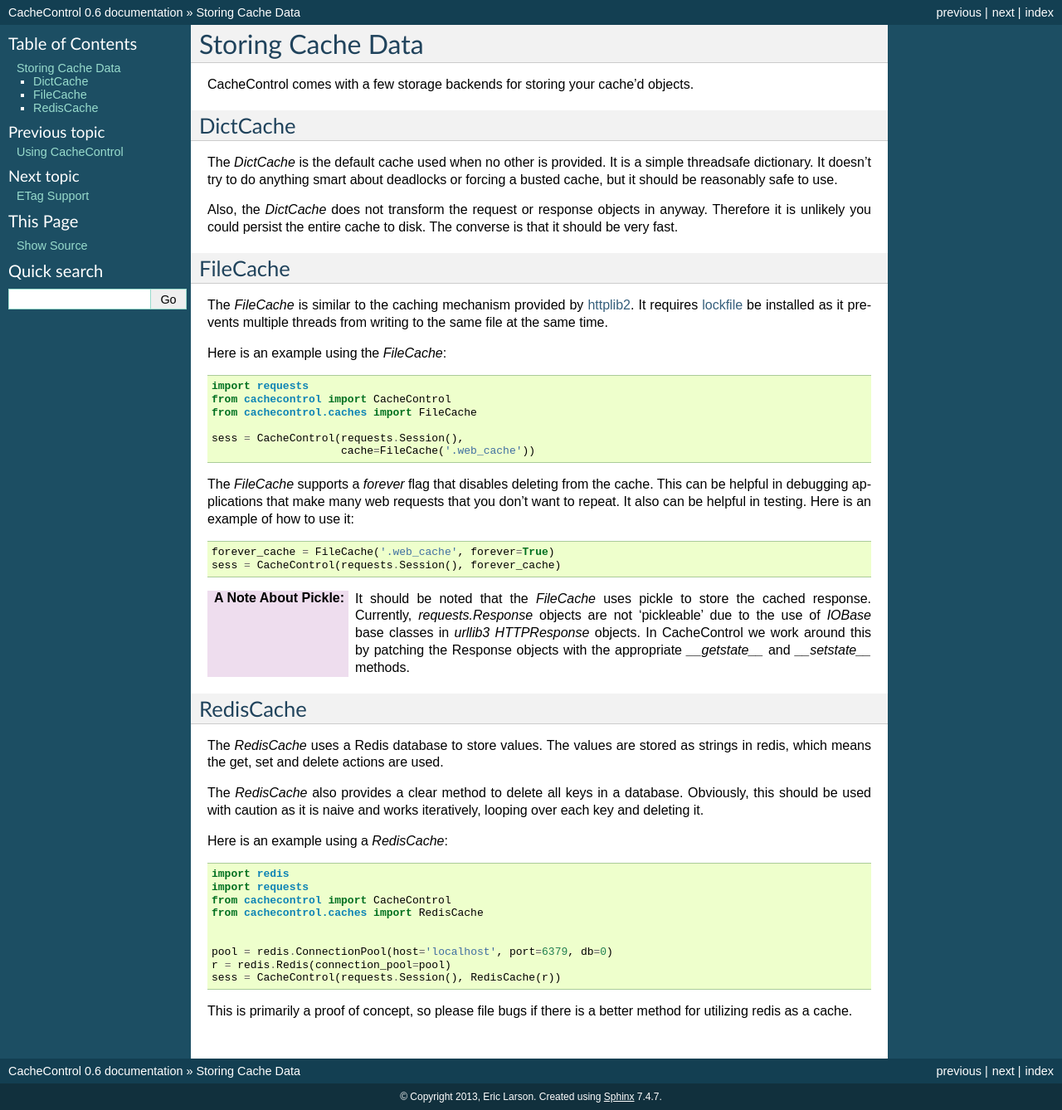
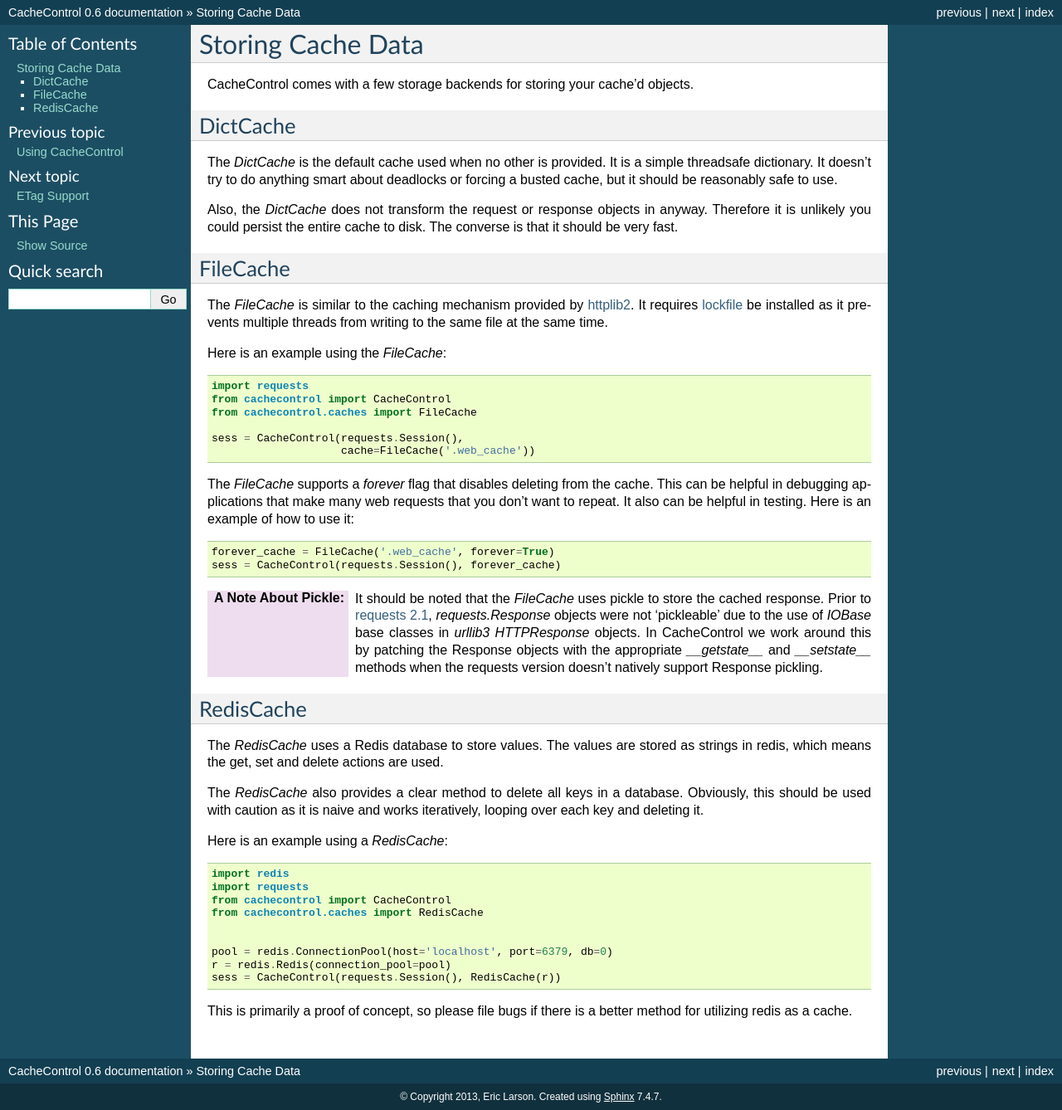
Before and after one commit to psf/cachecontrol, a Sphinx documentation site: the page built from docs/storage.rst, in a window 1280 px wide. Shown: the whole page at 83% size. Built offline with Sphinx 7.4.7, drawn with Linux system fonts in a browser that asks for light colours.

Commit message:
Now used in production and requests 2.1 adds response pickling support.

```diff
--- a/docs/storage.rst
+++ b/docs/storage.rst
@@ -48,11 +48,12 @@
 :A Note About Pickle:
 
   It should be noted that the `FileCache` uses pickle to store the
-  cached response. Currently, `requests.Response` objects are not
-  'pickleable' due to the use of `IOBase` base classes in `urllib3`
-  `HTTPResponse` objects. In CacheControl we work around this by
-  patching the Response objects with the appropriate `__getstate__` and
-  `__setstate__` methods.
+  cached response. Prior to `requests 2.1`_, `requests.Response`
+  objects were not 'pickleable' due to the use of `IOBase` base
+  classes in `urllib3` `HTTPResponse` objects. In CacheControl we work
+  around this by patching the Response objects with the appropriate
+  `__getstate__` and `__setstate__` methods when the requests version
+  doesn't natively support Response pickling.
 
 
 
@@ -85,3 +86,4 @@
 
 .. _httplib2: http://code.google.com/p/httplib2/
 .. _lockfile: https://github.com/smontanaro/pylockfile
+.. _requests 2.1: http://docs.python-requests.org/en/latest/community/updates/#id2
```
Also changed, not shown: docs/index.rst (+7 -4 lines).
